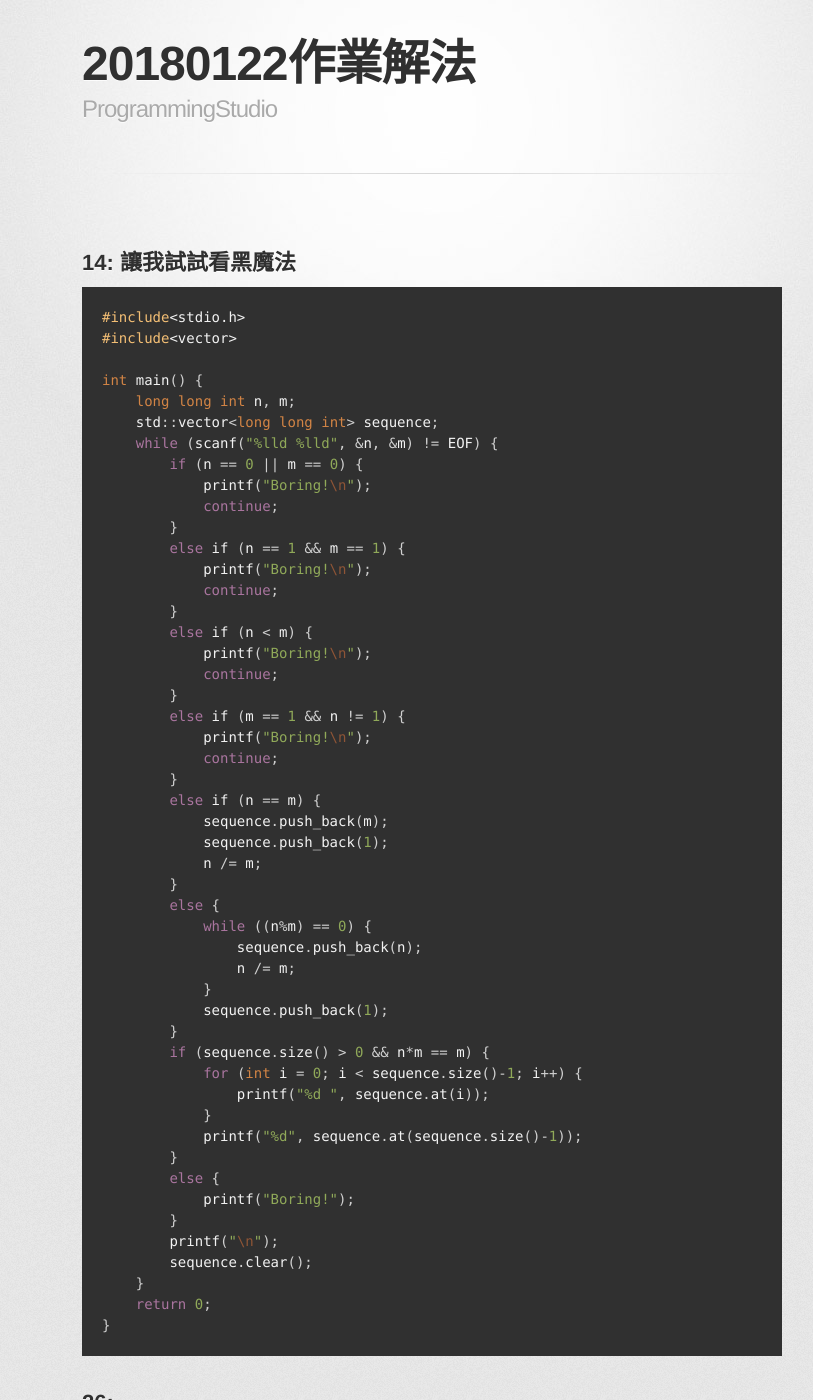
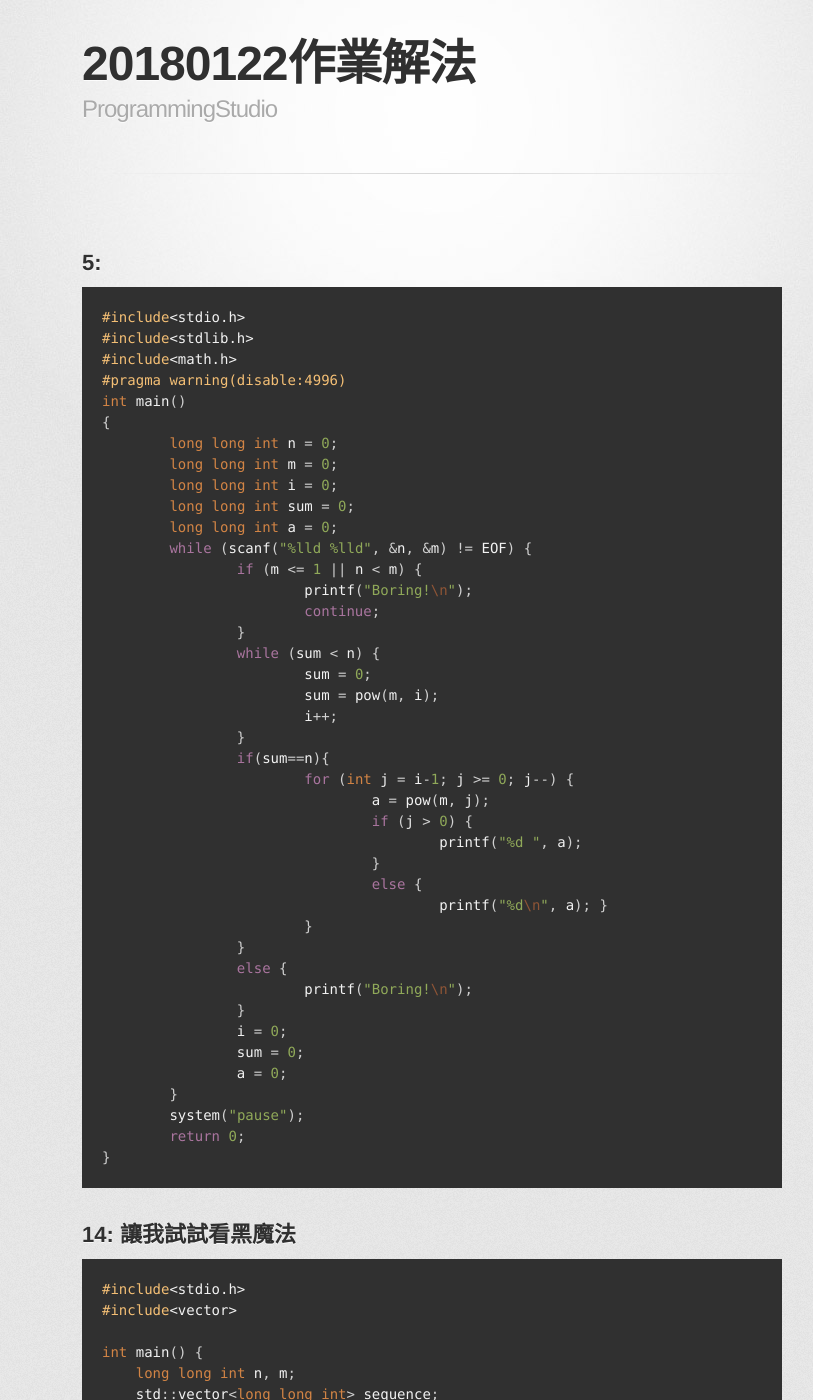
Before and after one commit to NUKCSIE110/ProgrammingStudio, a Jekyll site: the page built from hw/20180122.md, in a window 1280 px wide and 1400 px high. Shown: the whole window, without its empty margins (208-1021 px from the left). Built offline with Jekyll 4.4.1, drawn with Linux system fonts in a browser that asks for light colours; some web fonts are replaced.

Commit message:
20180202hw and previous hw

````diff
--- a/hw/20180122.md
+++ b/hw/20180122.md
@@ -2,7 +2,50 @@
 title: 20180122作業解法
 layout: default
 ---
-
+## 5:
+``` c++
+#include<stdio.h>
+#include<stdlib.h>
+#include<math.h>
+#pragma warning(disable:4996)
+int main()
+{
+	long long int n = 0;
+	long long int m = 0;
+	long long int i = 0;
+	long long int sum = 0;
+	long long int a = 0;
+	while (scanf("%lld %lld", &n, &m) != EOF) {
+		if (m <= 1 || n < m) {
+			printf("Boring!\n");
+			continue;
+		}
+		while (sum < n) {
+			sum = 0;
+			sum = pow(m, i);
+			i++;
+		}
+		if(sum==n){
+			for (int j = i-1; j >= 0; j--) {
+				a = pow(m, j);
+				if (j > 0) {
+					printf("%d ", a);
+				}
+				else {
+					printf("%d\n", a); }
+			}
+		}
+		else {
+			printf("Boring!\n");
+		}
+		i = 0;
+		sum = 0;
+		a = 0;
+	}
+	system("pause");
+	return 0;
+}
+```
 ## 14: 讓我試試看黑魔法
 ``` c++
 #include<stdio.h>
````
Also changed, not shown: homework.md (+1 -0 lines), hw/20171211.md (+52 -0 lines), hw/20171215.md (+35 -0 lines), hw/20180129.md (added, +74 -0 lines), index.md (+1 -3 lines).
